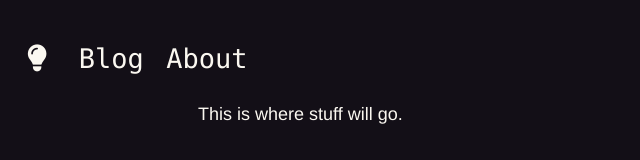
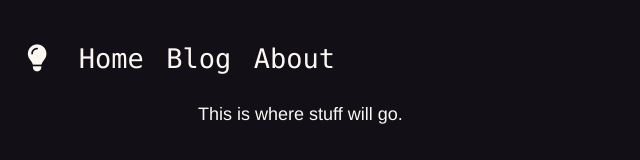
Before and after one commit to philhd/phil-site-next, a Next.js app: page / in a window 1280 px wide. Shown: the top 160 px of the page, without its empty margins (0-640 px from the left). Built offline with nearby package versions, Linux system fonts and the light colour scheme.

Commit message:
home tab

```diff
--- a/src/app/layout.tsx
+++ b/src/app/layout.tsx
@@ -19,6 +19,7 @@ export default function RootLayout({
       <body className='bg-white dark:bg-black text-black dark:text-white'>
         <NavMenu>
           <Lightswitch />
+          <MenuItem name={'Home'} href={'/'}></MenuItem>
           <MenuItem name={'Blog'} href={'/blog'}></MenuItem>
           <MenuItem name={'About'} href={'/about'}></MenuItem>
         </NavMenu>
```
